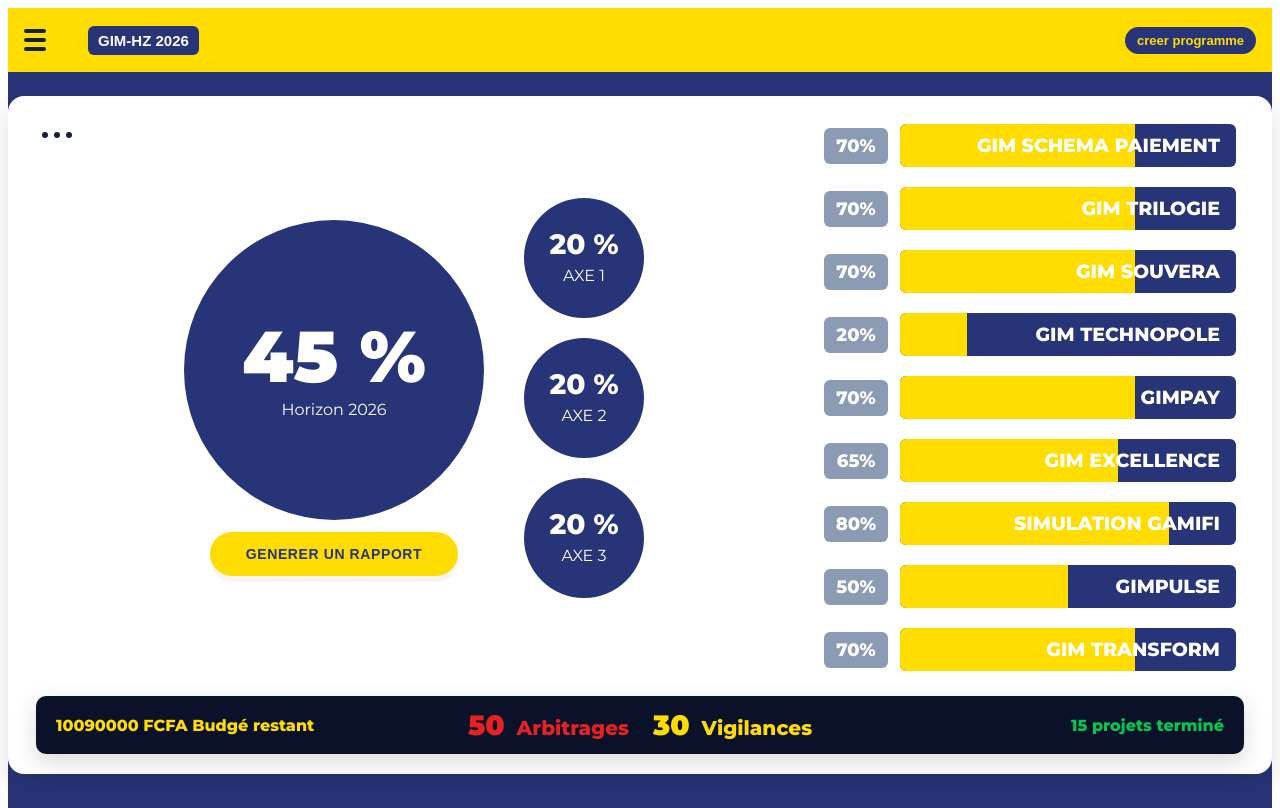
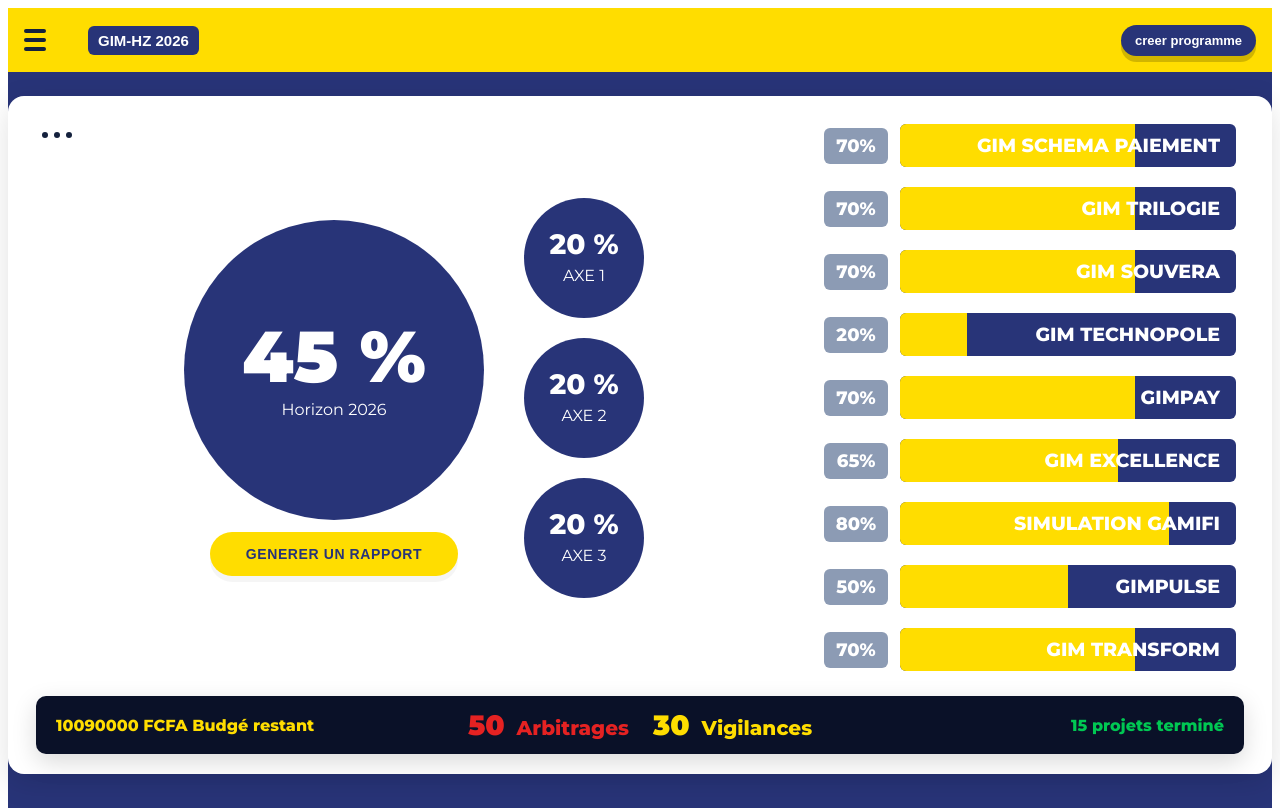
Before and after one commit to Auriol1601/started_forge_jira, a React (Create React App) app in the folder dashboard_gh_2026/static/hello-world/: page / in a window 1280 px wide. Built offline with nearby package versions, Linux system fonts and the light colour scheme.

Commit message:
feat: boutton creer programme

```diff
--- a/dashboard_gh_2026/static/hello-world/src/App.css
+++ b/dashboard_gh_2026/static/hello-world/src/App.css
@@ -20,8 +20,10 @@ html,body,#root{height:100%;}
 .app-header .hamburger .bar{display:block;height:4px;border-radius:3px;background:var(--primary-dark-very);width:22px}
 .app-header .brand{background:var(--primary-dark);color:var(--text-light);padding:6px 10px;border-radius:6px;font-weight:700;font-size:15px;border:none;cursor:pointer}
 .app-header .spacer{flex:1}
-.primary-btn,.create-btn{background:var(--primary-dark);color:var(--accent-yellow);border:none;padding:6px 12px;border-radius:18px;font-size:13px;cursor:pointer}
-.create-btn{padding:6px 12px;border-radius:999px;font-weight:700}
+.primary-btn,.create-btn{background:var(--primary-dark);color:#ffffff;border:none;padding:8px 14px;border-radius:18px;font-size:13px;cursor:pointer;box-shadow:0 6px 0 rgba(0,0,0,0.18);transition:transform .12s ease,box-shadow .12s ease}
+.create-btn{padding:8px 14px;border-radius:999px;font-weight:700}
+.primary-btn:active,.create-btn:active{transform:translateY(2px);box-shadow:0 3px 0 rgba(0,0,0,0.12)}
+.primary-btn:focus-visible,.create-btn:focus-visible{outline:3px solid rgba(255,221,0,0.28);outline-offset:2px}
 
 .main-area{padding:30px}
 .top-panel{display:flex;justify-content:center;padding:24px 0}
```
